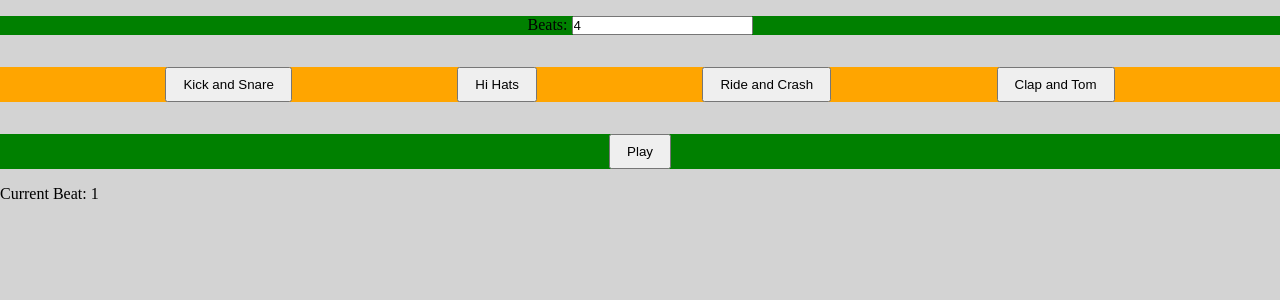
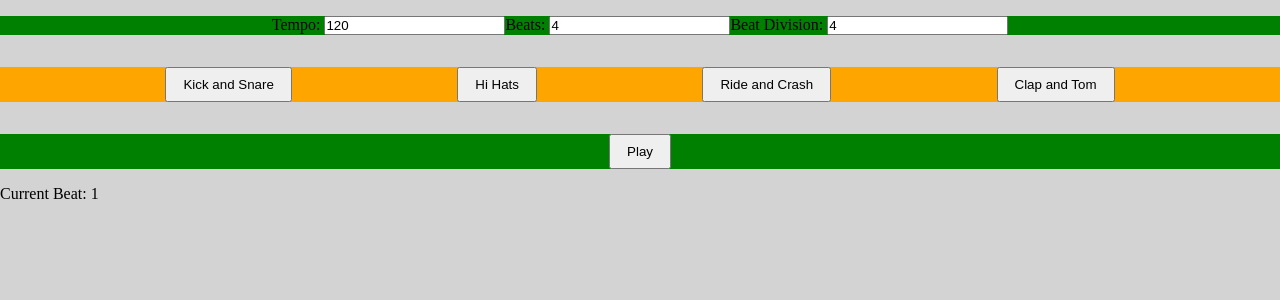
Before and after one commit to Dvwhite81/react_beat-maker, a React app: page / in a window 1280 px wide. Shown: the top 300 px of the page. Built offline with nearby package versions, Linux system fonts and the light colour scheme.

Commit message:
Tempo and beat division working

```diff
--- a/src/App.jsx
+++ b/src/App.jsx
@@ -7,23 +7,33 @@ let loopInterval;
 
 function App() {
   const [instruments, setInstruments] = useState([]);
-  const [tempo, setTempo] = useState(500);
   const [currentBeat, setCurrentBeat] = useState(1);
   const [numBeats, setNumBeats] = useState(4);
+  const [beatDivision, setBeatDivision] = useState(4);
+  const [totalBeats, setTotalBeats] = useState(
+    numBeats * beatDivision,
+  );
+  const [tempo, setTempo] = useState(120);
+  const [timing, setTiming] = useState(60000 / tempo / beatDivision);
   const [isPlaying, setIsPlaying] = useState(false);
   const [btnText, setBtnText] = useState('Play');
 
+  // MS per beat = 60000 / tempo
+  // MS per beat division = 60000 / tempo / beatDivision
   let index = 1;
 
-  const playLoop = () => {
+  const play = () => {
+    setBtnText('Stop');
     loopInterval = setInterval(() => {
-      setCurrentBeat((index % numBeats) + 1);
+      setCurrentBeat((index % totalBeats) + 1);
       index++;
-    }, tempo * index);
+    }, timing * index);
   };
 
   const stop = () => {
+    console.log('stop');
     setIsPlaying(false);
+    setBtnText('Play');
     clearInterval(loopInterval);
     setCurrentBeat(1);
   };
@@ -31,24 +41,81 @@ function App() {
   const togglePlaying = () => {
     if (isPlaying) {
       stop();
-      setBtnText('Play');
     } else {
       setIsPlaying(true);
-      playLoop();
-      setBtnText('Stop');
+      play();
     }
+  };
+
+  const updateTempo = (value) => {
+    const newTempo = parseInt(value, 10);
+    if (newTempo <= 0 || newTempo >= 300 || Number.isNaN(newTempo)) {
+      return;
+    }
+    setTempo(newTempo);
+    setTiming(60000 / newTempo / beatDivision);
+    stop();
+  };
+
+  const updateNumBeats = (value) => {
+    const newNumBeats = parseInt(value, 10);
+    console.log('newNumBeats:', newNumBeats);
+    if (
+      newNumBeats <= 0 ||
+      newNumBeats > 8 ||
+      Number.isNaN(newNumBeats)
+    ) {
+      return;
+    }
+    setNumBeats(newNumBeats);
+    setTotalBeats(newNumBeats * beatDivision);
+    stop();
+  };
+
+  const updateBeatDivision = (value) => {
+    const newBeatDivision = parseInt(value, 10);
+    if (
+      newBeatDivision <= 0 ||
+      newBeatDivision > 4 ||
+      Number.isNaN(newBeatDivision)
+    ) {
+      return;
+    }
+    setBeatDivision(newBeatDivision);
+    setTiming(60000 / tempo / newBeatDivision);
+    stop();
   };
 
   return (
     <div id="main-container">
       <div id="settings">
+        <label htmlFor="tempo-input">
+          Tempo:{' '}
+          <input
+            type="number"
+            id="tempo-input"
+            value={tempo}
+            onChange={({ target }) => updateTempo(target.value)}
+          />
+        </label>
         <label htmlFor="numBeats-input">
           Beats:{' '}
           <input
             type="number"
             id="numBeats-input"
             value={numBeats}
-            onChange={({ target }) => setNumBeats(target.value)}
+            onChange={({ target }) => updateNumBeats(target.value)}
+          />
+        </label>
+        <label htmlFor="beat-division-input">
+          Beat Division:{' '}
+          <input
+            type="number"
+            id="beat-division-input"
+            value={beatDivision}
+            onChange={({ target }) =>
+              updateBeatDivision(target.value)
+            }
           />
         </label>
       </div>
@@ -69,7 +136,7 @@ function App() {
             key={i.type}
             instrument={i}
             currentBeat={currentBeat}
-            numBeats={numBeats}
+            totalBeats={totalBeats}
             isPlaying={isPlaying}
           />
         ))}
--- a/src/components/Board.jsx
+++ b/src/components/Board.jsx
@@ -1,6 +1,6 @@
 import Track from './Track';
 
-function Board({ instrument, currentBeat, numBeats, isPlaying }) {
+function Board({ instrument, currentBeat, totalBeats, isPlaying }) {
   const { type, displayName, choices } = instrument;
 
   return (
@@ -11,7 +11,7 @@ function Board({ instrument, currentBeat, numBeats, isPlaying }) {
           key={c.name}
           choice={c}
           currentBeat={currentBeat}
-          numBeats={numBeats}
+          totalBeats={totalBeats}
           isPlaying={isPlaying}
         />
       ))}
--- a/src/components/Track.jsx
+++ b/src/components/Track.jsx
@@ -1,13 +1,13 @@
 import { useState } from 'react';
 import Square from './Square';
 
-function Track({ choice, currentBeat, numBeats, isPlaying }) {
+function Track({ choice, currentBeat, totalBeats, isPlaying }) {
   const { name, displayName, options } = choice;
   const [soundToPlay, setSoundToPlay] = useState(options[0].soundSrc);
 
   const squares = getSquares(
     soundToPlay,
-    numBeats,
+    totalBeats,
     currentBeat,
     isPlaying,
   );
@@ -34,13 +34,13 @@ function Track({ choice, currentBeat, numBeats, isPlaying }) {
 
 const getSquares = (
   soundToPlay,
-  numBeats,
+  totalBeats,
   currentBeat,
   isPlaying,
 ) => {
   const squares = [];
 
-  for (let i = 1; i <= numBeats; i++) {
+  for (let i = 1; i <= totalBeats; i++) {
     const square = (
       <Square
         key={i}
```
